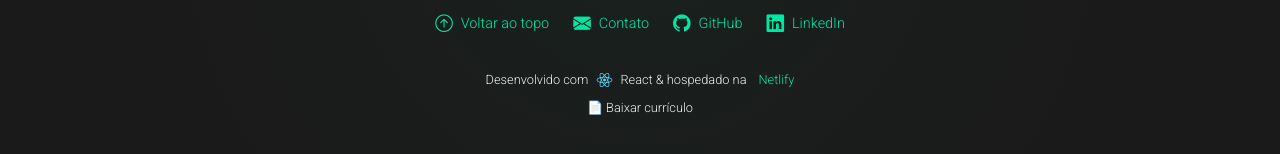
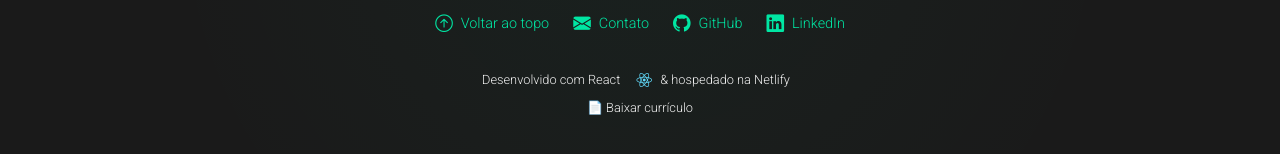
Before and after one commit to cleitoncfs/react-portfolio-cleiton, a React (Vite) app: page / in a window 1280 px wide. Shown: the part 1344-1498 px from the top of the page. Built offline with nearby package versions, Linux system fonts and the light colour scheme; some icons are missing.

Commit message:
Update links footer

```diff
--- a/src/components/Footer/Footer.jsx
+++ b/src/components/Footer/Footer.jsx
@@ -35,10 +35,12 @@ const Footer = () => {
         </nav>
 
         <p className={styles.builtWith}>
-          Desenvolvido com <i className="devicon-react-original colored"></i>{' '}
-          React & hospedado na{' '}
+          Desenvolvido com React{' '}
+          <a href="https://react.dev/" target="_blank" rel="noreferrer"></a>
+          <i className="devicon-react-original colored"></i> & hospedado na
+          Netlify{' '}
           <a href="https://netlify.com" target="_blank" rel="noreferrer">
-            <i className="devicon-netlify-plain colored"></i> Netlify
+            <i className="devicon-netlify-plain colored"></i>
           </a>
         </p>
         <p className={styles.curriculoLink}>
```
